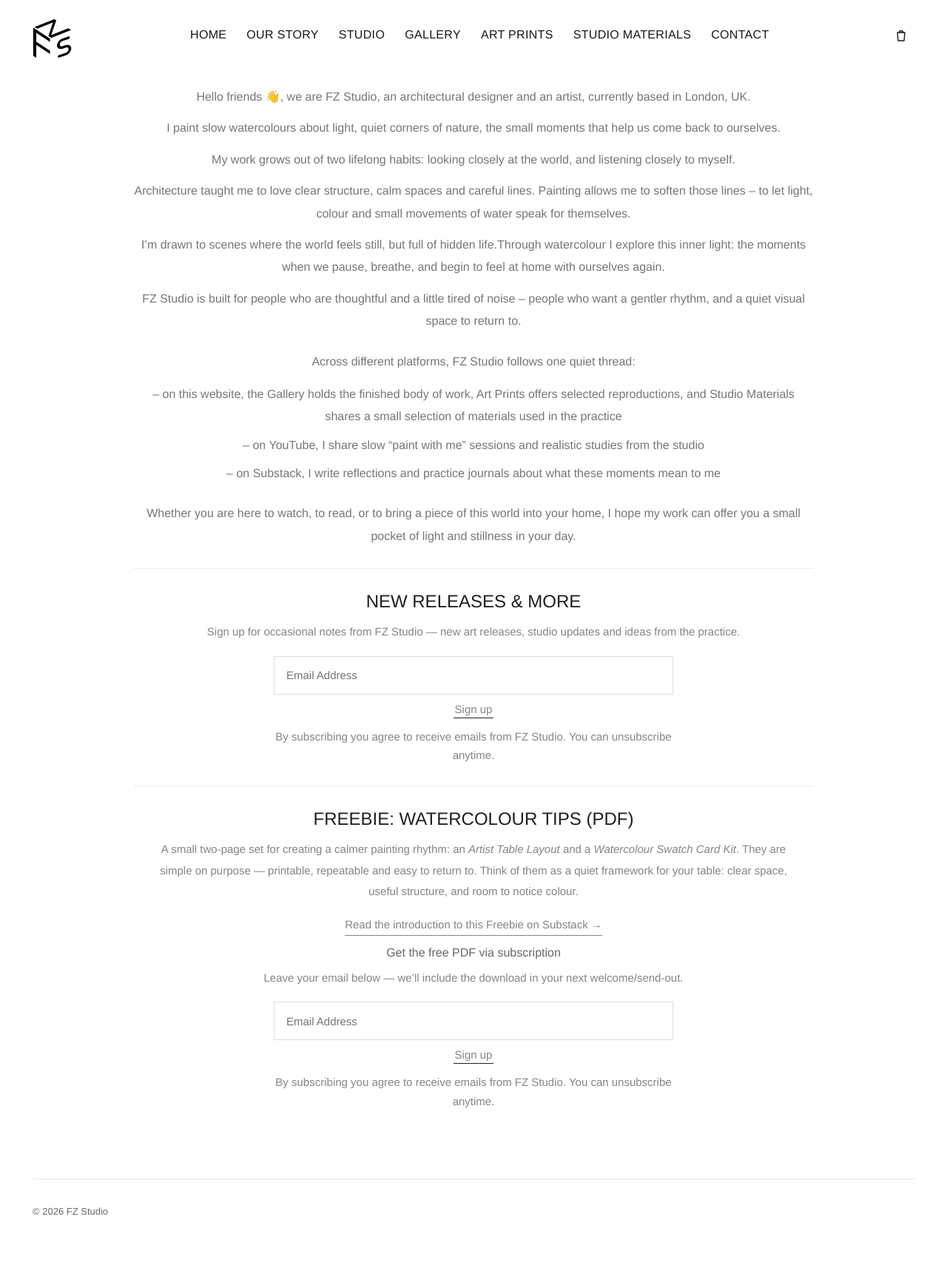
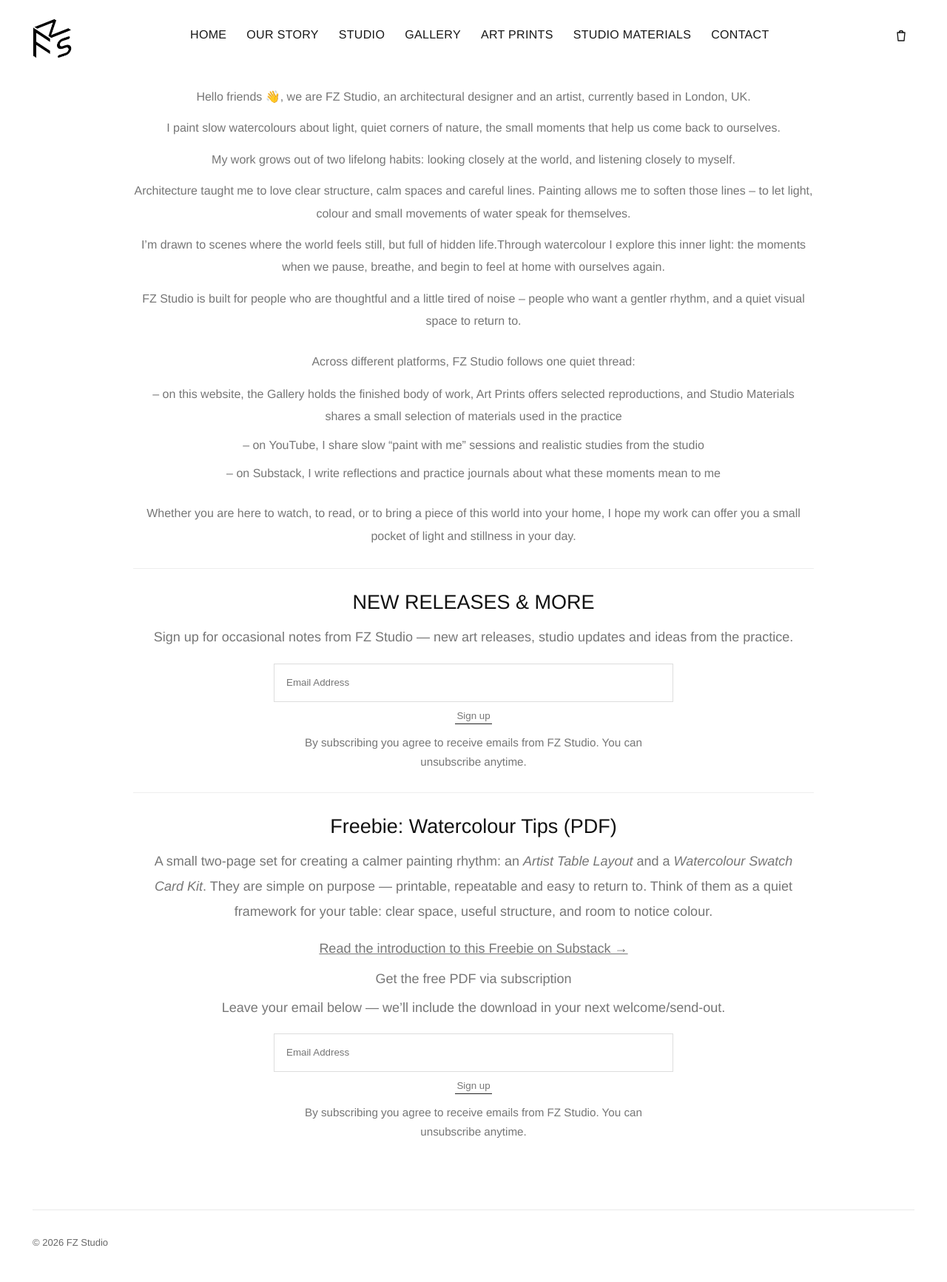
Before and after one commit to Leondecoding/fz-studio-v2, a Jekyll site: the page built from our-story.html, in a window 1280 px wide. Shown: the whole page at 74% size. Built offline with Jekyll 4.4.1, drawn with Linux system fonts in a browser that asks for light colours; before the commit the page ends 1691 px from its top, so only the background shows below that.

Commit message:
Update our-story.html

```diff
--- a/our-story.html
+++ b/our-story.html
@@ -72,28 +72,33 @@ permalink: /our-story/
   }
 
   /* Headings stay clearly above the grey body copy, like the original */
+  /* Newsletter / Freebie typography follows the old site's 18px / 300 base. */
   #our-story-page .story-section h2 {
     margin: 0 0 12px;
-    font-size: 24px;
-    font-weight: 400;
+    font-family: "Helvetica Neue", Helvetica, Arial, sans-serif;
+    font-size: 27px;
+    font-weight: 300;
     line-height: 1.3;
     letter-spacing: 0;
-    color: #1f1f1f;
+    color: #111;
   }
 
   #our-story-page .story-section h3 {
     margin: 12px 0 8px;
-    font-size: 16px;
+    font-family: "Helvetica Neue", Helvetica, Arial, sans-serif;
+    font-size: 18px;
     font-weight: 400;
     line-height: 1.4;
-    color: #666;
+    color: #767676;
   }
 
   #our-story-page .signup-note {
     max-width: 880px;
-    color: #858585;
-    font-size: 15px;
+    font-family: "Helvetica Neue", Helvetica, Arial, sans-serif;
+    font-size: 18px;
     font-weight: 300;
+    line-height: 1.9;
+    color: #767676;
   }
 
   #our-story-page .nl-wrap {
@@ -108,9 +113,8 @@ permalink: /our-story/
     border: 1px solid #ddd;
     border-radius: 0;
     background: #fff;
-    color: #858585;
-    font-size: 15px;
-    font-weight: 300;
+    color: #767676;
+    font: revert;
     box-sizing: border-box;
     outline: none;
   }
@@ -120,16 +124,16 @@ permalink: /our-story/
   }
 
   #our-story-page .nl-submit {
+    background: none;
+    border: 0;
+    padding: 4px 2px;
     margin: 8px 0 2px;
-    padding: 4px 2px;
-    border: 0;
+    cursor: pointer;
+    text-decoration: none;
     border-bottom: 1px solid #222;
-    background: none;
-    color: #858585;
-    font-size: 15px;
-    font-weight: 300;
+    color: #767676;
+    font: revert;
     line-height: 1;
-    cursor: pointer;
   }
 
   #our-story-page .nl-submit:disabled {
@@ -153,27 +157,30 @@ permalink: /our-story/
 
   #our-story-page .subscription-note {
     margin-top: 10px;
-    color: #858585;
-    font-size: 15px;
+    color: #767676;
+    font-size: .95rem;
     font-weight: 300;
     line-height: 1.7;
   }
 
   #our-story-page .freebie-copy {
     max-width: 880px;
-    color: #858585;
-    font-size: 15px;
+    font-family: "Helvetica Neue", Helvetica, Arial, sans-serif;
+    font-size: 18px;
     font-weight: 300;
+    line-height: 1.9;
+    color: #767676;
   }
 
   #our-story-page .story-link {
     display: inline-block;
     margin-top: 4px;
-    color: #858585;
-    font-size: 15px;
+    color: #767676;
+    font-family: "Helvetica Neue", Helvetica, Arial, sans-serif;
+    font-size: 18px;
     font-weight: 300;
-    text-decoration: none;
-    border-bottom: 1px solid currentColor;
+    text-decoration: underline;
+    border-bottom: 0;
   }
 
   #our-story-page .story-link:hover,
@@ -197,9 +204,6 @@ permalink: /our-story/
       font-size: 16px;
     }
 
-    #our-story-page .story-section h2 {
-      font-size: 22px;
-    }
   }
 </style>
 
@@ -261,7 +265,7 @@ permalink: /our-story/
   <hr class="story-divider">
 
   <section id="freebie" class="story-section" aria-labelledby="freebie-title">
-    <h2 id="freebie-title">FREEBIE: WATERCOLOUR TIPS (PDF)</h2>
+    <h2 id="freebie-title">Freebie: Watercolour Tips (PDF)</h2>
 
     <p class="freebie-copy">
       A small two-page set for creating a calmer painting rhythm:
```
